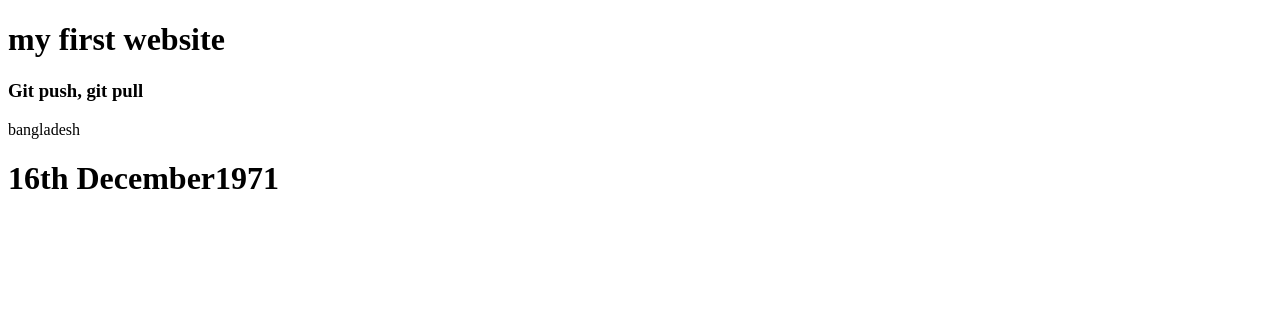
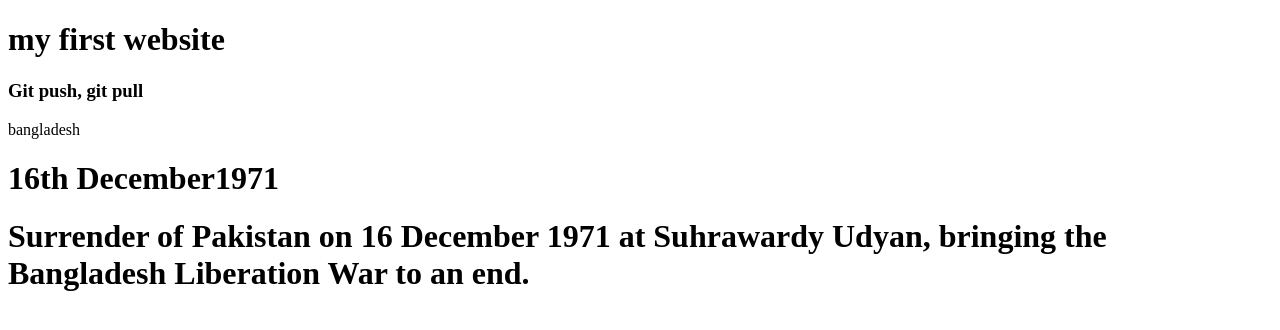
Before and after one commit to kaziit3134/my-first-website, a plain HTML site: page index.html in a window 1280 px wide. Drawn offline with Linux system fonts and the light colour scheme.

Commit message:
Update index.html

```diff
--- a/index.html
+++ b/index.html
@@ -10,5 +10,6 @@
     <h3>Git push, git pull</h3>
     <p>bangladesh</p>
     <h1>16th December1971</h1>
+    <h1>Surrender of Pakistan on 16 December 1971 at Suhrawardy Udyan, bringing the Bangladesh Liberation War to an end.</h1>
 </body>
 </html>
```
